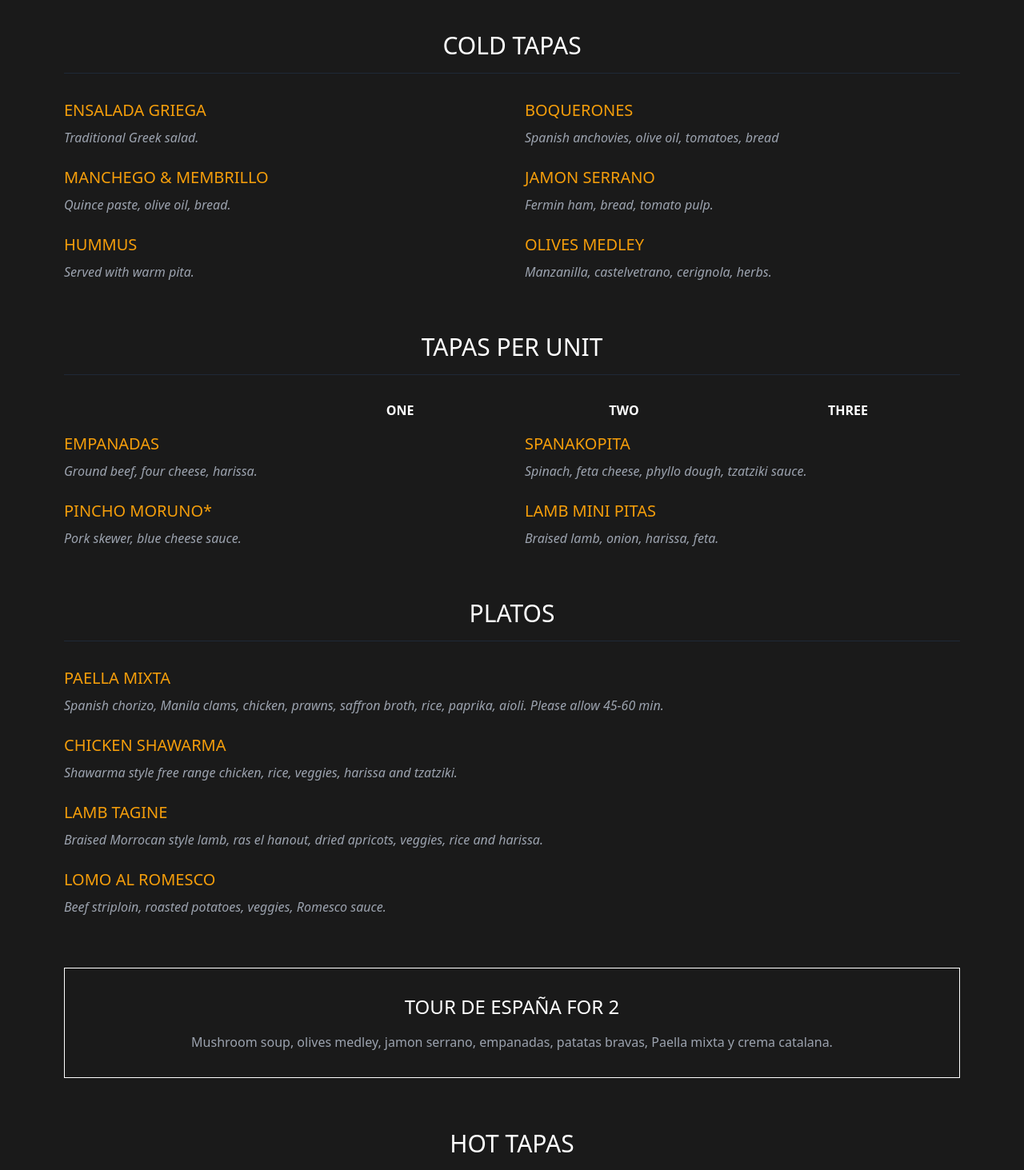
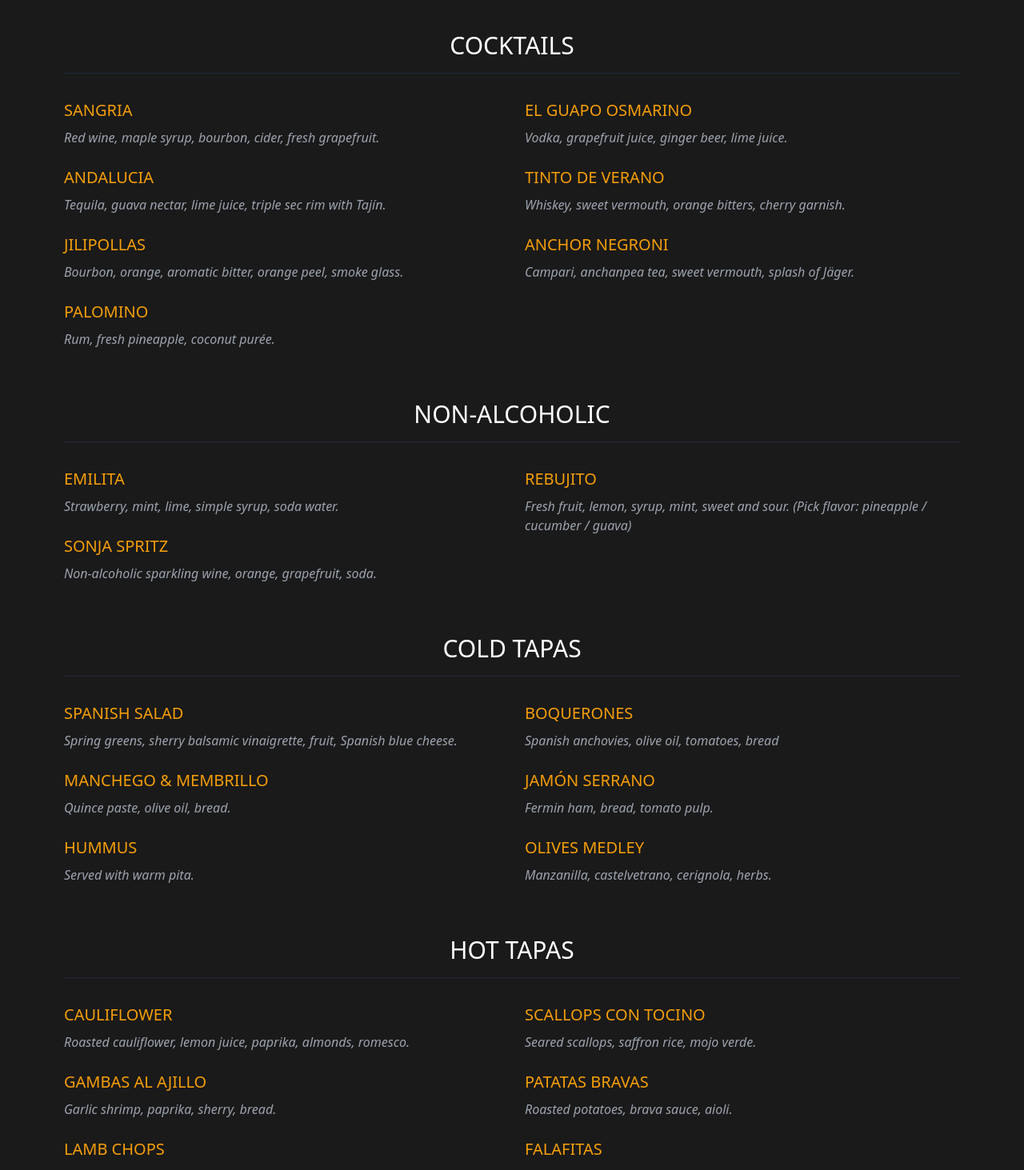
Before and after one commit to aisuperchargedlearning/Bainbridgetapas, a React (Vite) app: page / in a window 1280 px wide. Shown: the part 1100-2563 px from the top of the page at 80% size. Built offline with nearby package versions, Linux system fonts and the light colour scheme; a web font is replaced by a local one.

Commit message:
Tapasmenuudate

```diff
--- a/src/components/Menu.tsx
+++ b/src/components/Menu.tsx
@@ -11,14 +11,76 @@ export const Menu = () => {
           <div className="w-16 h-[1px] bg-amber-500 mx-auto mt-8"></div>
         </div>
 
+        {/* Cocktails */}
+        <div className="mb-16">
+          <h3 className="text-3xl font-light mb-8 text-white text-center uppercase border-b border-gray-800 pb-4">Cocktails</h3>
+          <div className="grid md:grid-cols-2 gap-8">
+            <div className="space-y-6">
+              <div>
+                <h4 className="text-xl text-amber-500 mb-2">SANGRIA</h4>
+                <p className="text-gray-400 italic">Red wine, maple syrup, bourbon, cider, fresh grapefruit.</p>
+              </div>
+              <div>
+                <h4 className="text-xl text-amber-500 mb-2">ANDALUCIA</h4>
+                <p className="text-gray-400 italic">Tequila, guava nectar, lime juice, triple sec rim with Tajín.</p>
+              </div>
+              <div>
+                <h4 className="text-xl text-amber-500 mb-2">JILIPOLLAS</h4>
+                <p className="text-gray-400 italic">Bourbon, orange, aromatic bitter, orange peel, smoke glass.</p>
+              </div>
+              <div>
+                <h4 className="text-xl text-amber-500 mb-2">PALOMINO</h4>
+                <p className="text-gray-400 italic">Rum, fresh pineapple, coconut purée.</p>
+              </div>
+            </div>
+            <div className="space-y-6">
+              <div>
+                <h4 className="text-xl text-amber-500 mb-2">EL GUAPO OSMARINO</h4>
+                <p className="text-gray-400 italic">Vodka, grapefruit juice, ginger beer, lime juice.</p>
+              </div>
+              <div>
+                <h4 className="text-xl text-amber-500 mb-2">TINTO DE VERANO</h4>
+                <p className="text-gray-400 italic">Whiskey, sweet vermouth, orange bitters, cherry garnish.</p>
+              </div>
+              <div>
+                <h4 className="text-xl text-amber-500 mb-2">ANCHOR NEGRONI</h4>
+                <p className="text-gray-400 italic">Campari, anchanpea tea, sweet vermouth, splash of Jäger.</p>
+              </div>
+            </div>
+          </div>
+        </div>
+
+        {/* Non-Alcoholic */}
+        <div className="mb-16">
+          <h3 className="text-3xl font-light mb-8 text-white text-center uppercase border-b border-gray-800 pb-4">Non-Alcoholic</h3>
+          <div className="grid md:grid-cols-2 gap-8">
+            <div className="space-y-6">
+              <div>
+                <h4 className="text-xl text-amber-500 mb-2">EMILITA</h4>
+                <p className="text-gray-400 italic">Strawberry, mint, lime, simple syrup, soda water.</p>
+              </div>
+              <div>
+                <h4 className="text-xl text-amber-500 mb-2">SONJA SPRITZ</h4>
+                <p className="text-gray-400 italic">Non-alcoholic sparkling wine, orange, grapefruit, soda.</p>
+              </div>
+            </div>
+            <div className="space-y-6">
+              <div>
+                <h4 className="text-xl text-amber-500 mb-2">REBUJITO</h4>
+                <p className="text-gray-400 italic">Fresh fruit, lemon, syrup, mint, sweet and sour. (Pick flavor: pineapple / cucumber / guava)</p>
+              </div>
+            </div>
+          </div>
+        </div>
+
         {/* Cold Tapas */}
         <div className="mb-16">
           <h3 className="text-3xl font-light mb-8 text-white text-center uppercase border-b border-gray-800 pb-4">Cold Tapas</h3>
           <div className="grid md:grid-cols-2 gap-8">
             <div className="space-y-6">
               <div>
-                <h4 className="text-xl text-amber-500 mb-2">ENSALADA GRIEGA</h4>
-                <p className="text-gray-400 italic">Traditional Greek salad.</p>
+                <h4 className="text-xl text-amber-500 mb-2">SPANISH SALAD</h4>
+                <p className="text-gray-400 italic">Spring greens, sherry balsamic vinaigrette, fruit, Spanish blue cheese.</p>
               </div>
               <div>
                 <h4 className="text-xl text-amber-500 mb-2">MANCHEGO & MEMBRILLO</h4>
@@ -35,7 +97,7 @@ export const Menu = () => {
                 <p className="text-gray-400 italic">Spanish anchovies, olive oil, tomatoes, bread</p>
               </div>
               <div>
-                <h4 className="text-xl text-amber-500 mb-2">JAMON SERRANO</h4>
+                <h4 className="text-xl text-amber-500 mb-2">JAMÓN SERRANO</h4>
                 <p className="text-gray-400 italic">Fermin ham, bread, tomato pulp.</p>
               </div>
               <div>
@@ -44,68 +106,6 @@ export const Menu = () => {
               </div>
             </div>
           </div>
-        </div>
-
-        {/* Tapas Per Unit */}
-        <div className="mb-16">
-          <h3 className="text-3xl font-light mb-8 text-white text-center uppercase border-b border-gray-800 pb-4">Tapas Per Unit</h3>
-          <div className="grid grid-cols-4 mb-4">
-            <div></div>
-            <div className="text-center font-bold text-white">ONE</div>
-            <div className="text-center font-bold text-white">TWO</div>
-            <div className="text-center font-bold text-white">THREE</div>
-          </div>
-          <div className="grid md:grid-cols-2 gap-8">
-            <div className="space-y-6">
-              <div>
-                <h4 className="text-xl text-amber-500 mb-2">EMPANADAS</h4>
-                <p className="text-gray-400 italic">Ground beef, four cheese, harissa.</p>
-              </div>
-              <div>
-                <h4 className="text-xl text-amber-500 mb-2">PINCHO MORUNO*</h4>
-                <p className="text-gray-400 italic">Pork skewer, blue cheese sauce.</p>
-              </div>
-            </div>
-            <div className="space-y-6">
-              <div>
-                <h4 className="text-xl text-amber-500 mb-2">SPANAKOPITA</h4>
-                <p className="text-gray-400 italic">Spinach, feta cheese, phyllo dough, tzatziki sauce.</p>
-              </div>
-              <div>
-                <h4 className="text-xl text-amber-500 mb-2">LAMB MINI PITAS</h4>
-                <p className="text-gray-400 italic">Braised lamb, onion, harissa, feta.</p>
-              </div>
-            </div>
-          </div>
-        </div>
-
-        {/* Platos */}
-        <div className="mb-16">
-          <h3 className="text-3xl font-light mb-8 text-white text-center uppercase border-b border-gray-800 pb-4">Platos</h3>
-          <div className="space-y-6">
-            <div>
-              <h4 className="text-xl text-amber-500 mb-2">PAELLA MIXTA</h4>
-              <p className="text-gray-400 italic">Spanish chorizo, Manila clams, chicken, prawns, saffron broth, rice, paprika, aioli. Please allow 45-60 min.</p>
-            </div>
-            <div>
-              <h4 className="text-xl text-amber-500 mb-2">CHICKEN SHAWARMA</h4>
-              <p className="text-gray-400 italic">Shawarma style free range chicken, rice, veggies, harissa and tzatziki.</p>
-            </div>
-            <div>
-              <h4 className="text-xl text-amber-500 mb-2">LAMB TAGINE</h4>
-              <p className="text-gray-400 italic">Braised Morrocan style lamb, ras el hanout, dried apricots, veggies, rice and harissa.</p>
-            </div>
-            <div>
-              <h4 className="text-xl text-amber-500 mb-2">LOMO AL ROMESCO</h4>
-              <p className="text-gray-400 italic">Beef striploin, roasted potatoes, veggies, Romesco sauce.</p>
-            </div>
-          </div>
-        </div>
-
-        {/* Tour de España */}
-        <div className="border border-white p-8 text-center mb-16">
-          <h3 className="text-2xl text-white mb-4">TOUR DE ESPAÑA FOR 2</h3>
-          <p className="text-gray-400">Mushroom soup, olives medley, jamon serrano, empanadas, patatas bravas, Paella mixta y crema catalana.</p>
         </div>
 
         {/* Hot Tapas */}
@@ -122,7 +122,7 @@ export const Menu = () => {
                 <p className="text-gray-400 italic">Garlic shrimp, paprika, sherry, bread.</p>
               </div>
               <div>
-                <h4 className="text-xl text-amber-500 mb-2">LAMB CHOPS*</h4>
+                <h4 className="text-xl text-amber-500 mb-2">LAMB CHOPS</h4>
                 <p className="text-gray-400 italic">Roasted potatoes, harissa sauce.</p>
               </div>
               <div>
@@ -133,7 +133,7 @@ export const Menu = () => {
             <div className="space-y-6">
               <div>
                 <h4 className="text-xl text-amber-500 mb-2">SCALLOPS CON TOCINO</h4>
-                <p className="text-gray-400 italic">Local mushrooms, onions, cream, paprika.</p>
+                <p className="text-gray-400 italic">Seared scallops, saffron rice, mojo verde.</p>
               </div>
               <div>
                 <h4 className="text-xl text-amber-500 mb-2">PATATAS BRAVAS</h4>
@@ -151,6 +151,79 @@ export const Menu = () => {
           </div>
         </div>
 
+        {/* Tapas Per Unit */}
+        <div className="mb-16">
+          <h3 className="text-3xl font-light mb-8 text-white text-center uppercase border-b border-gray-800 pb-4">Tapas Per Unit</h3>
+          <p className="text-center text-gray-400 mb-6 italic">(Choose one, two, or three)</p>
+          <div className="grid md:grid-cols-2 gap-8">
+            <div className="space-y-6">
+              <div>
+                <h4 className="text-xl text-amber-500 mb-2">EMPANADAS</h4>
+                <p className="text-gray-400 italic">Ground beef, four cheese, harissa.</p>
+              </div>
+              <div>
+                <h4 className="text-xl text-amber-500 mb-2">PINCHO MORUNO</h4>
+                <p className="text-gray-400 italic">Pork skewer, blue cheese sauce.</p>
+              </div>
+            </div>
+            <div className="space-y-6">
+              <div>
+                <h4 className="text-xl text-amber-500 mb-2">SPINACH PIE</h4>
+                <p className="text-gray-400 italic">Spinach, feta cheese, phyllo dough, tzatziki sauce.</p>
+              </div>
+              <div>
+                <h4 className="text-xl text-amber-500 mb-2">LAMB MINI PITAS</h4>
+                <p className="text-gray-400 italic">Braised lamb, onion, harissa, feta.</p>
+              </div>
+            </div>
+          </div>
+        </div>
+
+        {/* Platos */}
+        <div className="mb-16">
+          <h3 className="text-3xl font-light mb-8 text-white text-center uppercase border-b border-gray-800 pb-4">Platos</h3>
+          <div className="space-y-6">
+            <div>
+              <h4 className="text-xl text-amber-500 mb-2">PAELLA MIXTA</h4>
+              <p className="text-gray-400 italic">Spanish chorizo, Manila clams, chicken, prawns, saffron broth, rice, paprika, aioli. (Please allow 45-60 minutes.)</p>
+            </div>
+            <div>
+              <h4 className="text-xl text-amber-500 mb-2">LAMB TAGINE</h4>
+              <p className="text-gray-400 italic">Braised Moroccan-style lamb, ras el hanout, dried apricots, veggies, rice, harissa.</p>
+            </div>
+            <div>
+              <h4 className="text-xl text-amber-500 mb-2">POLLO A LA BRAVA</h4>
+              <p className="text-gray-400 italic">Chicken, rice, vegetables, brava sauce.</p>
+            </div>
+            <div>
+              <h4 className="text-xl text-amber-500 mb-2">FRESH HALIBUT ROMESCO</h4>
+              <p className="text-gray-400 italic">Seared halibut, rice, vegetables, romesco sauce.</p>
+            </div>
+          </div>
+        </div>
+
+        {/* Tour de España */}
+        <div className="border border-white p-8 text-center mb-16">
+          <h3 className="text-2xl text-white mb-4">TOUR DE ESPAÑA FOR TWO</h3>
+          <p className="text-gray-400">Mushroom soup, olives medley, jamón serrano, empanadas, patatas bravas, paella mixta, Basque cheesecake.</p>
+        </div>
+
+        {/* Postres */}
+        <div className="mb-16">
+          <h3 className="text-3xl font-light mb-8 text-white text-center uppercase border-b border-gray-800 pb-4">Postres</h3>
+          <div className="grid grid-cols-3 gap-8 text-center">
+            <div>
+              <h4 className="text-xl text-amber-500 mb-2">BASQUE CHEESECAKE</h4>
+            </div>
+            <div>
+              <h4 className="text-xl text-amber-500 mb-2">CHOCOLATE CAKE</h4>
+            </div>
+            <div>
+              <h4 className="text-xl text-amber-500 mb-2">GELATO</h4>
+            </div>
+          </div>
+        </div>
+
         <div className="text-xs text-gray-500 text-center max-w-3xl mx-auto">
           *CONSUMING RAW OR UNDERCOOKED PROTEIN DOES CREATE HIGHER RISK OF FOOD BORNE ILLNESS.
           PLEASE BE AWARE THAT OUR FOOD MAY CONTAIN OR COME INTO CONTACT WITH COMMON ALLERGENS,
```
